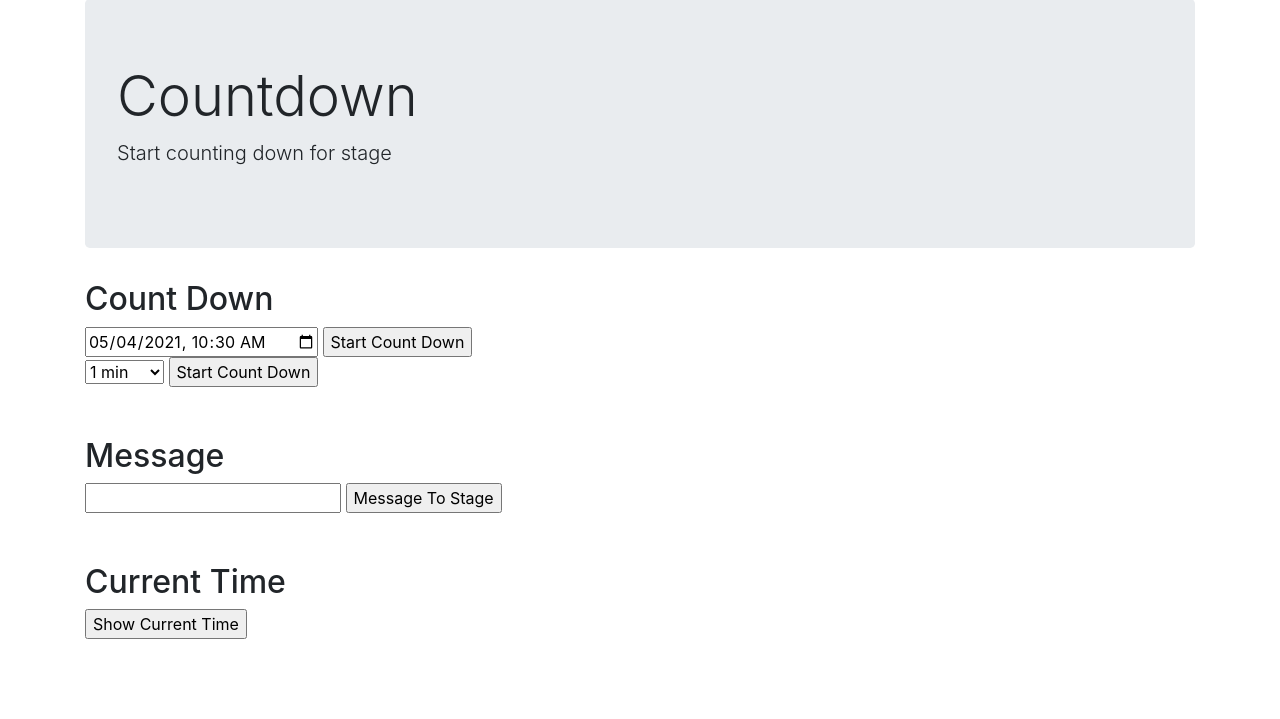
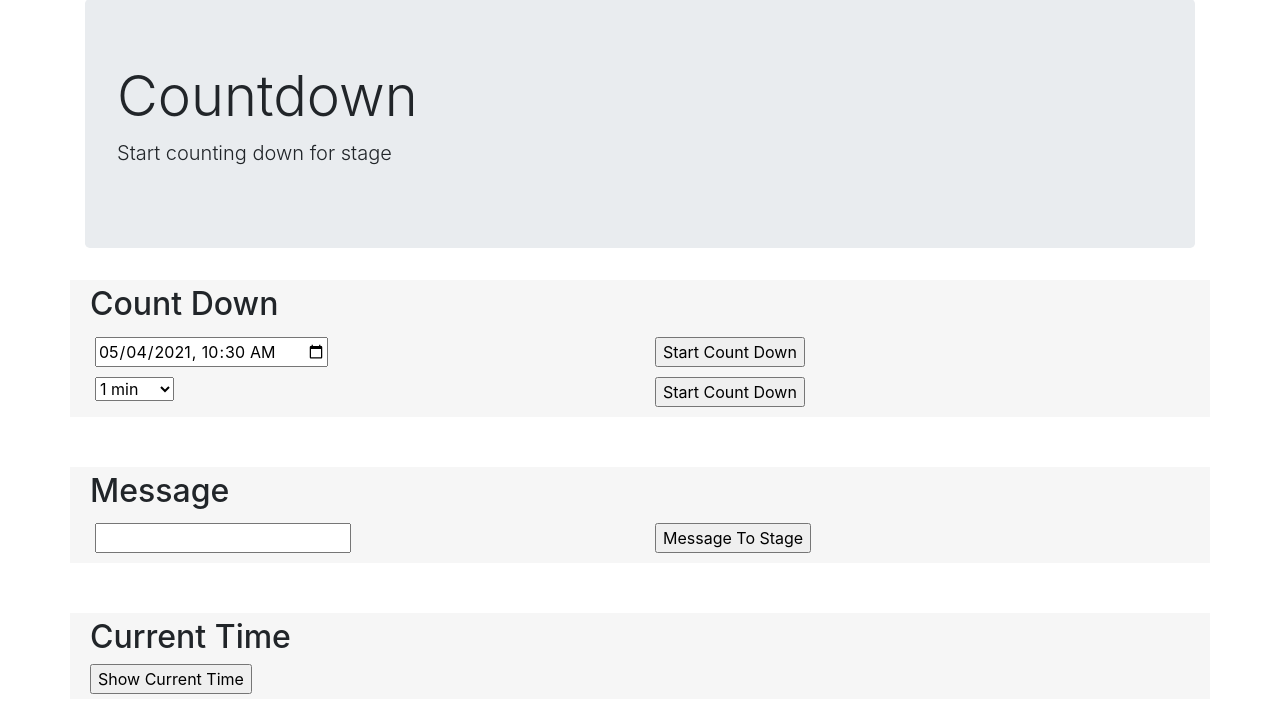
Before and after one commit to jonathancychow/countdown, a Flask app: page / in a window 1280 px wide. Shown: the part 81-800 px from the top of the page. Run offline with Flask 2, Linux system fonts and the light colour scheme; some libraries are stand-ins or nearby versions.

Commit message:
Added css

```diff
--- /dev/null
+++ b/countdown/static/styles/mainpage.css
@@ -0,0 +1,10 @@
+.row {
+    background: #f6f6f6;
+    /* border: 1px solid #ccc; */
+    overflow: hidden;
+    padding: 5px;
+}
+.col {
+    float: left;
+    width: 50%
+}
--- a/countdown/templates/index.html
+++ b/countdown/templates/index.html
@@ -6,34 +6,18 @@
   <h1 class="display-4">Countdown</h1>
   <p class="lead">Start counting down for stage</p>
 </div>
-
-
-<!-- <div class="row">
-    <div class="col-md-12">
-        <h2>Next Bus 1</h2>
-        <ul class="list-group mb-4">
-            {% for item in itemsOne %}
-            <li>{{item}}</li>
-            {% endfor %}
-        </ul>
-    </div>
-</div>
-<div class="row">
-    <div class="col-md-12">
-        <h2>Next Bus 2</h2>
-        <ul class="list-group mb-4">
-            {% for item in itemsTwo %}
-            <li>{{ item}}</li>
-            {% endfor %}
-        </ul>
-    </div>
-</div> -->
 <div class="row">
   <div class="col-md-12">
     <h2>Count Down</h2>
     <form action="{{'/start_specific_time'}}" method="post">
+      <div class="row">
+        <div class="col">
           <input type="datetime-local" id="starttimeid" name="starttime" value="2017-06-01T08:30" required>
+        </div>
+        <div class="col">
           <input type="submit" value='Start Count Down'>
+        </div>
+      </div>
       <script>
         n = new Date();
         m = n.getMonth() + 1;
@@ -53,13 +37,19 @@
       </script>
     </form>
     <form action="{{'/start_fixed_time'}}" method="post">
+      <div class="row">
+        <div class="col">
           <select name="fixtime" id="fixtime">
             <option value="60" selected="60">1 min</option>
             <option value="120">2 mins</option>
             <option value="300">5 mins</option>
             <option value="600">10 mins</option>
         </select>
+        </div>
+        <div class="col">
           <input type="submit" value='Start Count Down'>
+        </div>
+      </div>
     </form>
   </div>
 </div>
@@ -69,10 +59,14 @@
     <h2>Message</h2>
     <form action="{{'/send_message'}}" method="post">
       <div class="form-example">
-        <!-- <label for="title">TO DO: </label> -->
+        <div class="row">
+          <div class="col">
             <input type="title" name="message" id="message" required>
-        <!-- <label for="Done"> Is it done?</label> -->
+          </div>
+          <div class="col">
             <input type="submit" value="Message To Stage">
+          </div>
+        </div>
       </div>
     </form>
   </div>
--- a/countdown/templates/layout.html
+++ b/countdown/templates/layout.html
@@ -5,6 +5,7 @@
     <meta name="viewport" content="width=device-width, initial-scale=1, shrink-to-fit=no">
 
     <link rel="stylesheet" type="text/css" href="https://stackpath.bootstrapcdn.com/bootstrap/4.3.1/css/bootstrap.min.css" integrity="sha384-ggOyR0iXCbMQv3Xipma34MD+dH/1fQ784/j6cY/iJTQUOhcWr7x9JvoRxT2MZw1T" crossorigin="anonymous">
+    <link rel= "stylesheet" type= "text/css" href= "{{ url_for('static',filename='styles/mainpage.css') }}">
 
     <title>{% block title %}Countdown{% endblock %}</title>
   </head>
```
Lines whose indentation alone changed are shown as unchanged.
